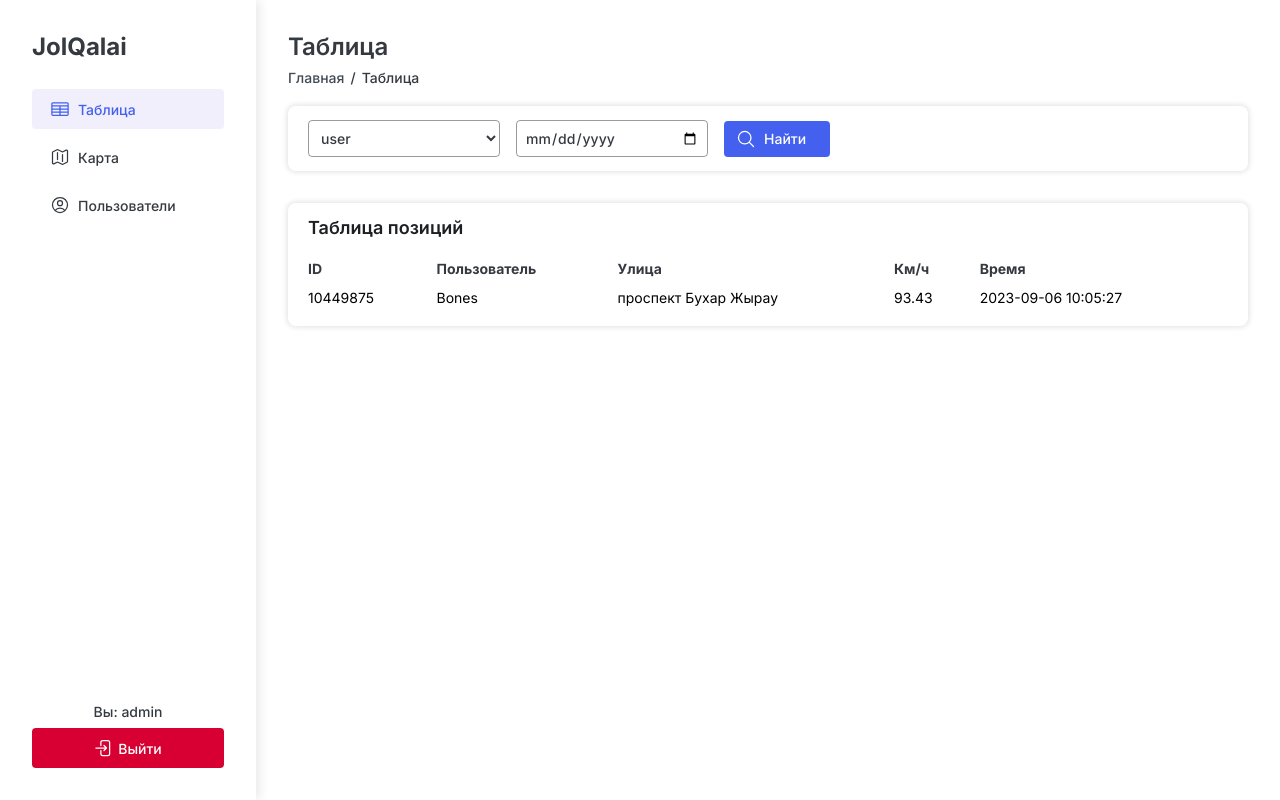
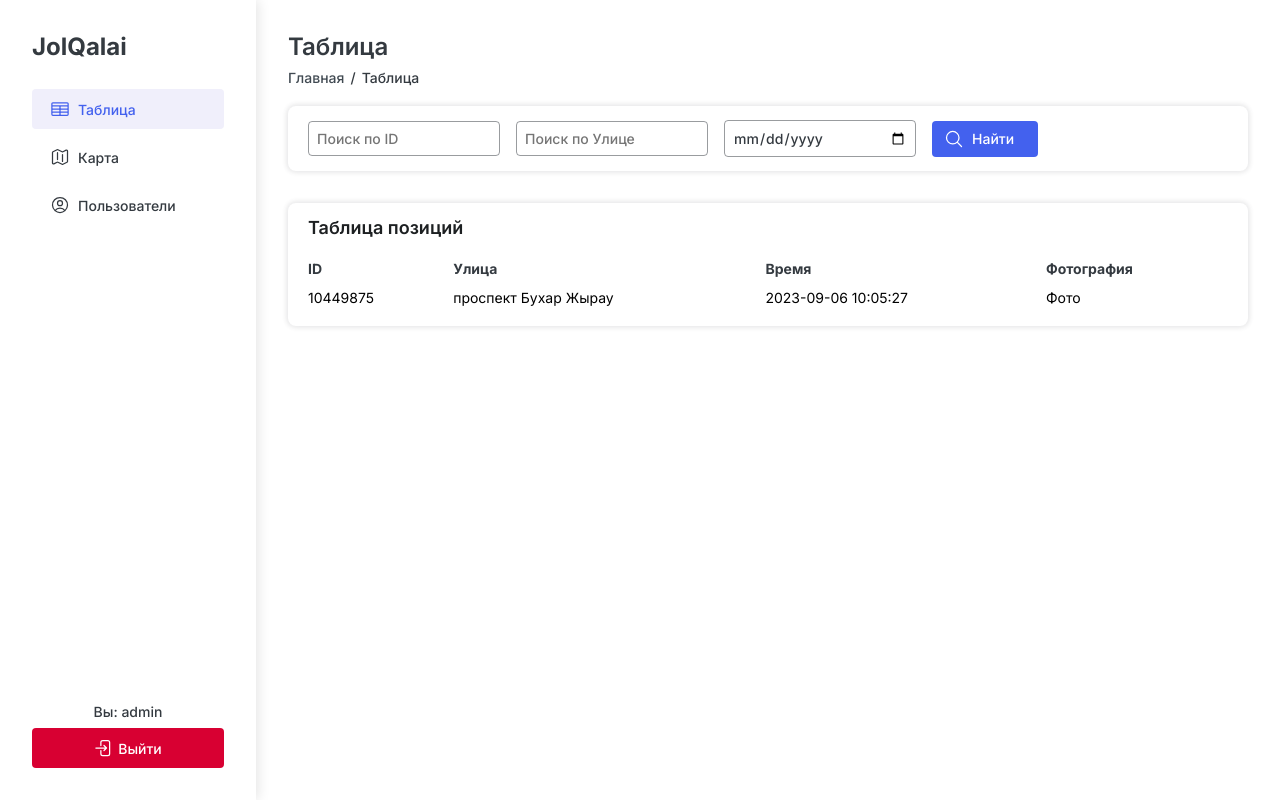
Before and after one commit to azikulov/jolqalai, a Next.js app: page /table in a window 1280 px wide. Built offline with nearby package versions, Linux system fonts and the light colour scheme.

Commit message:
[info] filter by id, street and datetime

```diff
--- a/src/app/(main)/table/page.tsx
+++ b/src/app/(main)/table/page.tsx
@@ -18,9 +18,14 @@ export default function Table() {
         </div>
       </div>
       <div className={styles['filters']}>
-        <select className={styles['filters__field']}>
-          <option value='user'>user</option>
-        </select>
+        <input
+          inputMode='numeric'
+          type='number'
+          className={styles['filters__field']}
+          placeholder='Поиск по ID'
+        />
+
+        <input type='text' className={styles['filters__field']} placeholder='Поиск по Улице' />
 
         <input type='date' className={styles['filters__field']} />
 
@@ -38,19 +43,17 @@ export default function Table() {
             <thead>
               <tr>
                 <th>ID</th>
-                <th>Пользователь</th>
                 <th>Улица</th>
-                <th>Км/ч</th>
                 <th>Время</th>
+                <th>Фотография</th>
               </tr>
             </thead>
             <tbody>
               <tr>
                 <td>10449875</td>
-                <td>Bones</td>
                 <td>проспект Бухар Жырау</td>
-                <td>93.43</td>
                 <td>2023-09-06 10:05:27</td>
+                <td>Фото</td>
               </tr>
             </tbody>
           </table>
```
